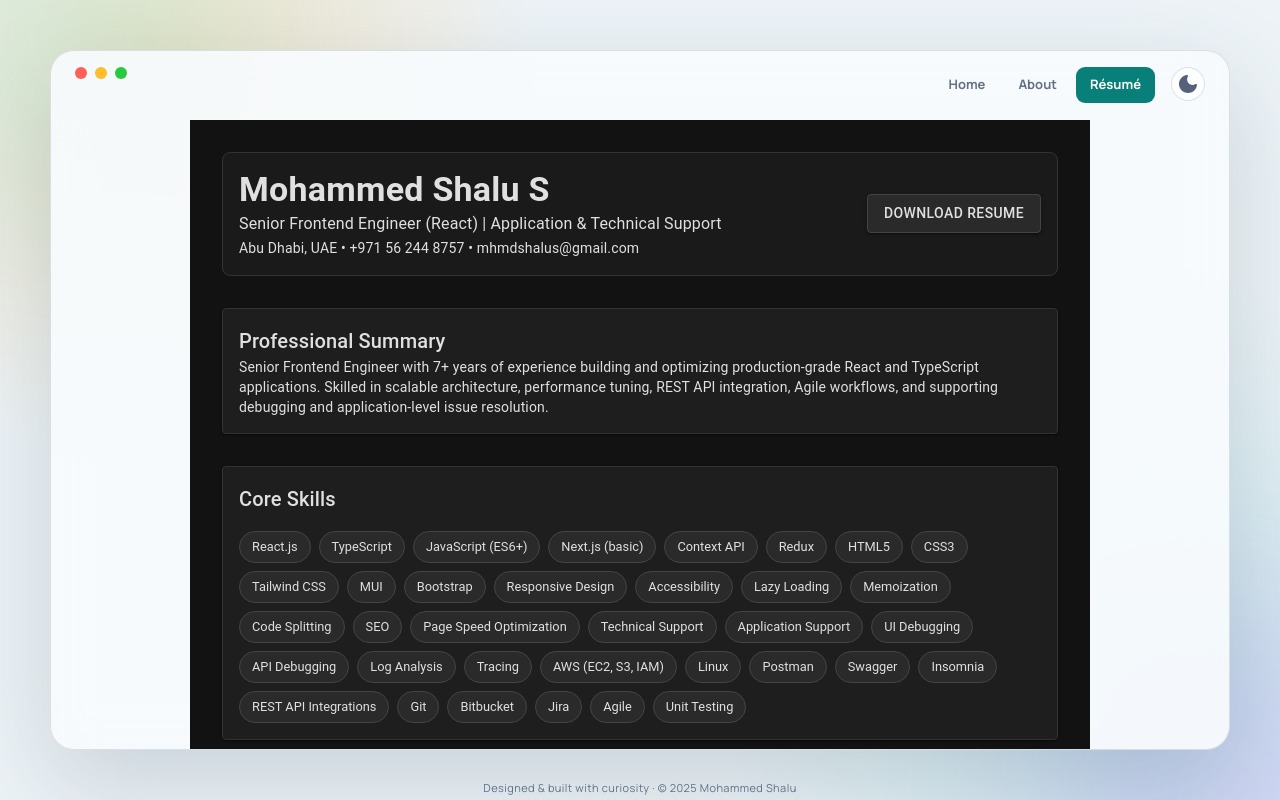
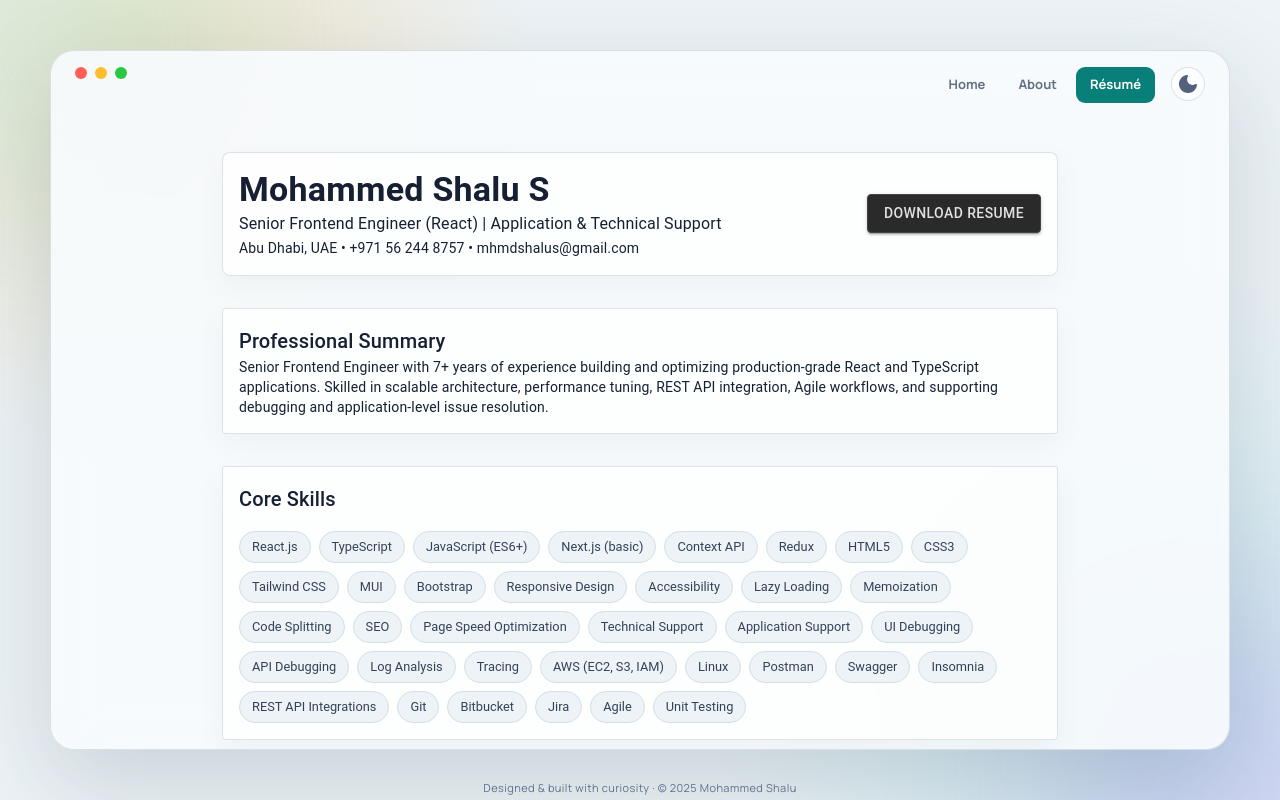
Before and after one commit to mhmdshalus/my-personal-website, a React (Vite) app: page / in a window 1280 px wide. Both pictures are taken after a click on the button "Résumé". Built offline with nearby package versions, Linux system fonts and the light colour scheme.

Commit message:
Add className to ResumePage component

```diff
--- a/src/ResumePage.tsx
+++ b/src/ResumePage.tsx
@@ -19,6 +19,7 @@ export default function ResumePage() {
 
   return (
     <Box
+      className="resume-page"
       sx={{
         p: 4,
         maxWidth: 900,
```
